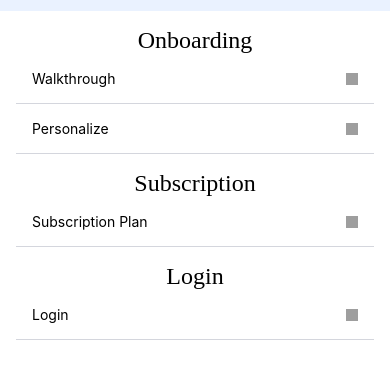
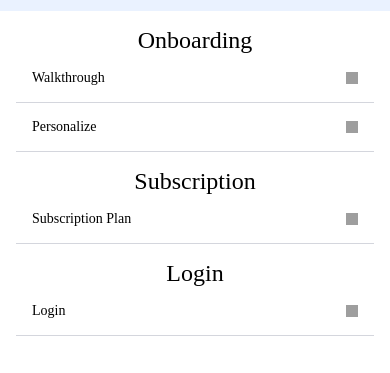
Before and after one commit to fxricky/ricky-prototype, a React Native app: screen / in a window 390 px wide. Shown: the part 203-576 px from the top of the page. Built offline with nearby package versions, Linux system fonts and the light colour scheme; grey boxes are pictures that could not be loaded; what react-native-navigation would draw is missing.

Commit message:
style: item label

```diff
--- a/App.tsx
+++ b/App.tsx
@@ -60,7 +60,7 @@ function App({ componentId }: { componentId: string }): React.JSX.Element {
       <Pressable
         style={styles.section__item}
         onPress={navigate(item.screenName)}>
-        <Text>{item.label}</Text>
+        <Text style={styles.section__item__label}>{item.label}</Text>
         <Image style={styles.section__item__icon} source={icChevronRight} />
       </Pressable>
     );
@@ -150,6 +150,9 @@ const styles = StyleSheet.create({
     alignItems: "center",
     justifyContent: "space-between",
   },
+  section__item__label: {
+    ...typography().body.m,
+  },
   section__item__icon: {
     height: 12,
     width: 12,
```
